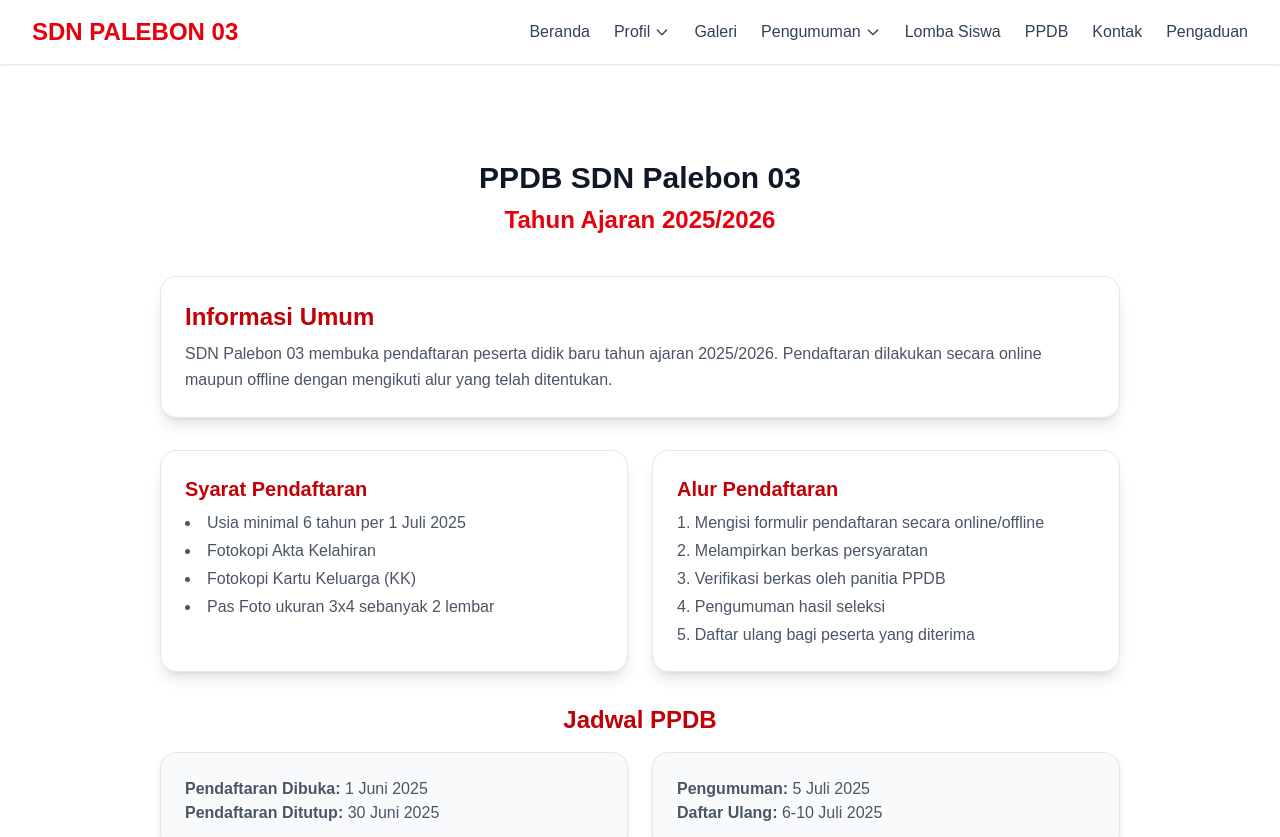
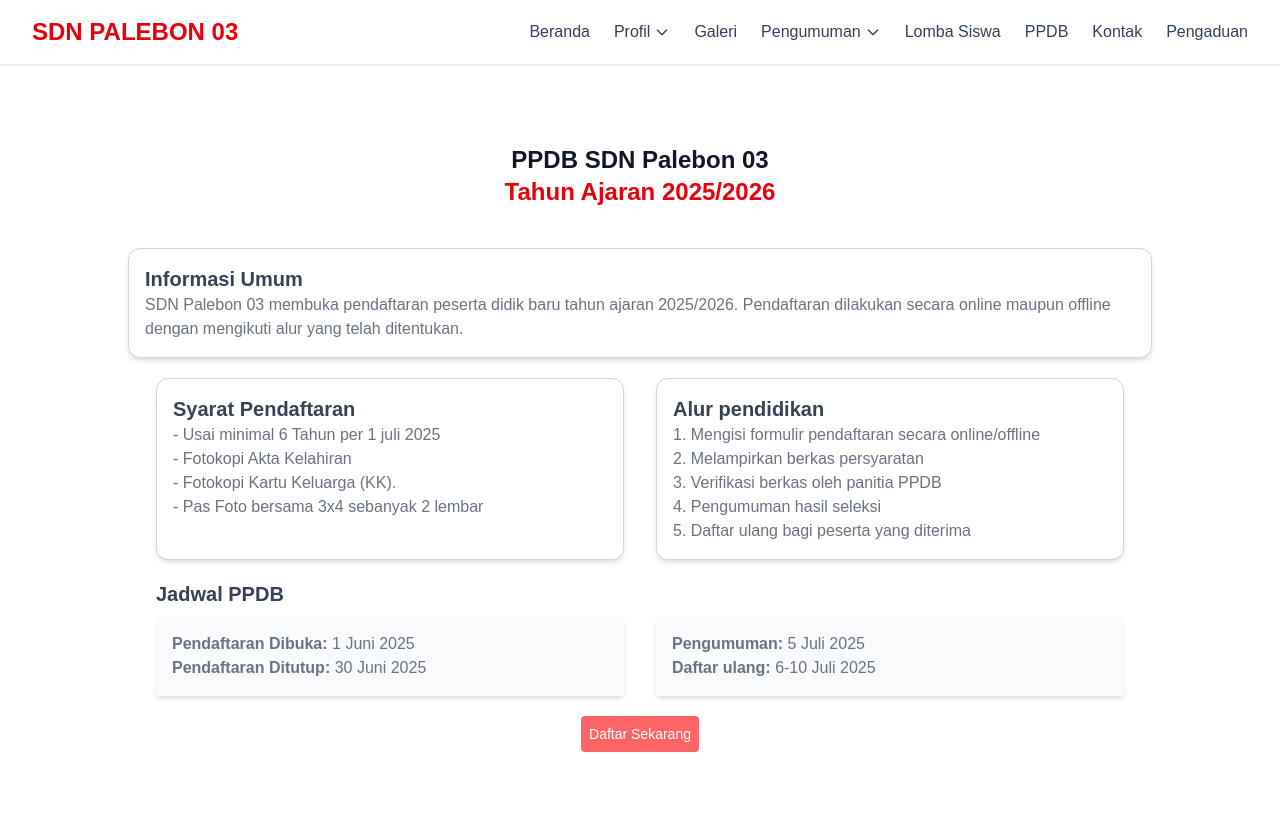
Before and after one commit to ardian56/SD-Palebon-03, a Next.js app: page /ppdb in a window 1280 px wide. Shown: the top 837 px of the page. Built offline with nearby package versions, Linux system fonts and the light colour scheme.

Commit message:
edit ppdb

```diff
--- a/app/ppdb/page.jsx
+++ b/app/ppdb/page.jsx
@@ -2,73 +2,56 @@ import React from 'react'
 
 const page = () => {
   return (
-    <div className='bg-white/90 backdrop:backdrop-blur-md min-h-screen w-full'>
-      {/* Header */}
-      <div className="sm:w-2/3 mx-auto pt-24 mb-10 text-center">
-        <h3 className='text-3xl font-bold text-gray-900'>PPDB SDN Palebon 03</h3>
-        <h3 className='text-2xl font-semibold text-red-600 mt-2'>Tahun Ajaran 2025/2026</h3>
-      </div>
+    <div className='bg-white/90 backdrop:backdrop-blur-md min-h-screen w-full '>
+        <div className="header sm:w-1/3 mx-auto pt-20 mb-10">
+            <h3 className='text-2xl font-bold text-gray-900 text-center'>PPDB SDN Palebon 03</h3>
+            <h3 className='text-2xl font-bold text-red-600 text-center'>Tahun Ajaran 2025/2026</h3>
+        </div>
+        <div className="card bg-white w-4/5 mx-auto p-4 shadow-md border-1 border-gray-300 rounded-xl">
+          <h4 className='text-xl font-bold text-gray-700'>Informasi Umum</h4>
+          <p className='text-gray-500'>SDN Palebon 03 membuka pendaftaran peserta didik baru tahun ajaran 2025/2026. Pendaftaran dilakukan secara online maupun offline dengan mengikuti alur yang telah ditentukan.</p>
+        </div>
+        <div className="w-full  flex flex-col sm:flex-row mt-5 sm:px-35 pb-3">
+          <div className="card w-4/5 bg-white mx-auto p-4 shadow-md border-1 border-gray-300 rounded-xl mb-2 sm:mx-4">
+            <h4 className='text-xl font-bold text-gray-700'>Syarat Pendaftaran</h4>
+            <p className='text-gray-500'>- Usai minimal 6 Tahun per 1 juli 2025</p>
+            <p className='text-gray-500'>- Fotokopi Akta Kelahiran</p>
+            <p className='text-gray-500'>- Fotokopi Kartu Keluarga (KK).</p>
+            <p className='text-gray-500'>- Pas Foto bersama 3x4 sebanyak 2 lembar</p>
+          </div>
+          <div className="card bg-white w-4/5 mx-auto p-4 shadow-md border-1 border-gray-300 rounded-xl mb-2 sm:mx-4">
+            <h4 className='text-xl font-bold text-gray-700'>Alur pendidikan</h4>
+            <p className='text-gray-500'>1. Mengisi formulir pendaftaran secara online/offline</p>
+            <p className='text-gray-500'>2. Melampirkan berkas persyaratan</p>
+            <p className='text-gray-500'>3. Verifikasi berkas oleh panitia PPDB</p>
+            <p className='text-gray-500'>4. Pengumuman hasil seleksi</p>
+            <p className='text-gray-500'>5. Daftar ulang bagi peserta yang diterima</p>
+          </div>
+        </div>
+        <div className="sm:px-39 mb-2">
+          <h4 className='text-xl font-bold text-gray-700 text-center sm:text-left'>Jadwal PPDB</h4>
+        </div>
+        <div className="w-full  flex flex-col sm:flex-row sm:px-35 pb-3">
 
-      {/* Informasi Umum */}
-      <div className="bg-white w-11/12 md:w-3/4 mx-auto p-6 shadow-lg border border-gray-200 rounded-2xl mb-8">
-        <h4 className='text-2xl font-semibold text-red-700 mb-2'>Informasi Umum</h4>
-        <p className='text-gray-600 leading-relaxed'>
-          SDN Palebon 03 membuka pendaftaran peserta didik baru tahun ajaran 2025/2026. Pendaftaran dilakukan secara online maupun offline dengan mengikuti alur yang telah ditentukan.
-        </p>
-      </div>
-
-      {/* Syarat dan Alur */}
-      <div className="flex flex-col md:flex-row gap-6 w-11/12 md:w-3/4 mx-auto mb-8">
-        <div className="bg-white w-full p-6 shadow-lg border border-gray-200 rounded-2xl">
-          <h4 className='text-xl font-semibold text-red-700 mb-2'>Syarat Pendaftaran</h4>
-          <ul className='text-gray-600 list-disc list-inside space-y-1'>
-            <li>Usia minimal 6 tahun per 1 Juli 2025</li>
-            <li>Fotokopi Akta Kelahiran</li>
-            <li>Fotokopi Kartu Keluarga (KK)</li>
-            <li>Pas Foto ukuran 3x4 sebanyak 2 lembar</li>
-          </ul>
+          <div className="card w-4/5 bg-gray-50 mx-auto p-4 shadow-md  rounded mb-2 sm:mx-4">
+            <p className='text-gray-500'><span className='font-bold'>Pendaftaran Dibuka: </span>1 Juni 2025</p>
+            <p className='text-gray-500'><span className='font-bold'>Pendaftaran Ditutup: </span>30 Juni 2025</p>
+          </div>
+          <div className="card bg-gray-50 w-4/5 mx-auto p-4 shadow-md rounded mb-2 sm:mx-4">
+            <p className='text-gray-500'><span className='font-bold'>Pengumuman: </span>5 Juli 2025</p>
+            <p className='text-gray-500'><span className='font-bold'>Daftar ulang: </span>6-10 Juli 2025</p>
+          </div>
         </div>
 
-        <div className="bg-white w-full p-6 shadow-lg border border-gray-200 rounded-2xl">
-          <h4 className='text-xl font-semibold text-red-700 mb-2'>Alur Pendaftaran</h4>
-          <ol className='text-gray-600 list-decimal list-inside space-y-1'>
-            <li>Mengisi formulir pendaftaran secara online/offline</li>
-            <li>Melampirkan berkas persyaratan</li>
-            <li>Verifikasi berkas oleh panitia PPDB</li>
-            <li>Pengumuman hasil seleksi</li>
-            <li>Daftar ulang bagi peserta yang diterima</li>
-          </ol>
-        </div>
-      </div>
-
-      {/* Jadwal PPDB */}
-      <div className="w-full text-center mb-4">
-        <h4 className='text-2xl font-semibold text-red-700'>Jadwal PPDB</h4>
-      </div>
-
-      <div className="flex flex-col md:flex-row gap-6 w-11/12 md:w-3/4 mx-auto mb-10">
-        <div className="bg-gray-50 w-full p-6 shadow-md border border-gray-200 rounded-2xl">
-          <p className='text-gray-600'><span className='font-semibold'>Pendaftaran Dibuka:</span> 1 Juni 2025</p>
-          <p className='text-gray-600'><span className='font-semibold'>Pendaftaran Ditutup:</span> 30 Juni 2025</p>
-        </div>
-        <div className="bg-gray-50 w-full p-6 shadow-md border border-gray-200 rounded-2xl">
-          <p className='text-gray-600'><span className='font-semibold'>Pengumuman:</span> 5 Juli 2025</p>
-          <p className='text-gray-600'><span className='font-semibold'>Daftar Ulang:</span> 6-10 Juli 2025</p>
-        </div>
-      </div>
-
-      {/* Button Daftar */}
-      <div className="text-center mb-10">
         <a
           href="https://ppid.semarangkota.go.id/ppdb-kota-semarang-tahun-ajara-2024/"
           target="_blank"
           rel="noopener noreferrer"
-          className="px-6 py-2 bg-red-500 hover:bg-red-600 text-white text-sm rounded-md transition"
+          className="p-2 bg-red-400 text-sm rounded mx-auto flex w-max text-white"
         >
           Daftar Sekarang
         </a>
-        <div className="w-full h-10"></div>
-      </div>
+      <div className="w-full h-10 bg-white/90 backdrop:backdrop-blur-md"></div>
     </div>
   )
 }
```
